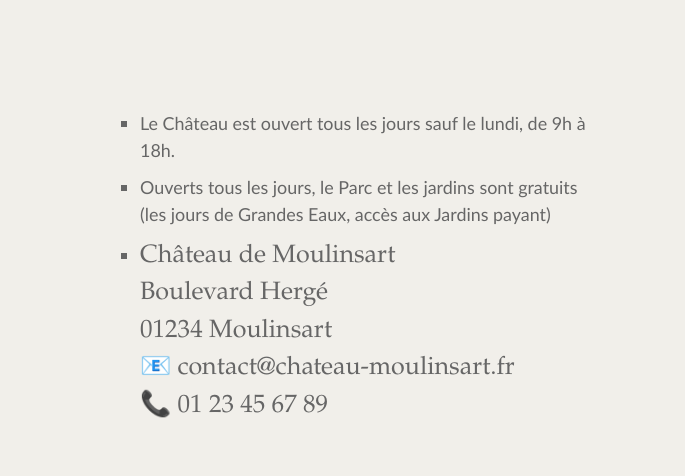
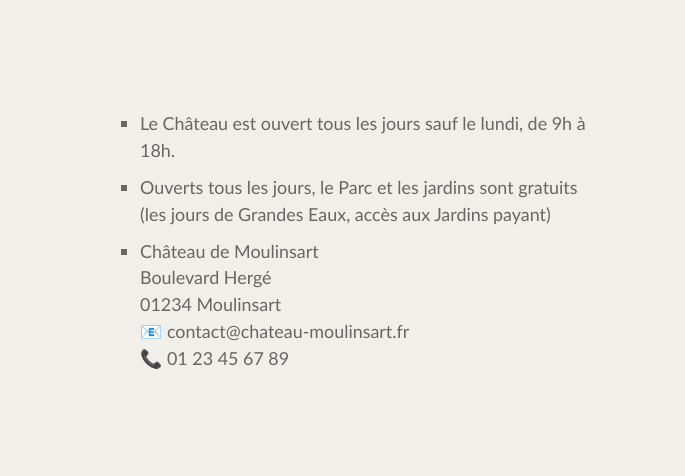
Before and after one commit to R3C-0N/exam-tlw-2021, a plain HTML site: page index.html in a window 1280 px wide. Shown: the part 2588-3064 px from the top of the page, 0-685 px from the left. Drawn offline with Linux system fonts and the light colour scheme; some packages are replaced by stand-ins of ours.

Commit message:
detail css + FIX: address font

```diff
--- a/index.html
+++ b/index.html
@@ -63,16 +63,14 @@
                 <li>Le Château est ouvert tous les jours sauf le lundi, de 9h à 18h.</li>
                 <li>Ouverts tous les jours, le Parc et les jardins sont gratuits <br>(les jours de Grandes Eaux, accès aux Jardins payant)</li>
                 <li>
-                    <p>Château de Moulinsart</p>
-                    <p>Boulevard Hergé</p>
-                    <p>01234 Moulinsart</p>
-                    <p><a href="mailto:contact@chateau-moulinsart.fr">contact@chateau-moulinsart.fr</a></p>
-                    <p><a href="tel:0123456789">01 23 45 67 89</a></p>
+                    Château de Moulinsart<br/>
+                    Boulevard Hergé<br/>
+                    01234 Moulinsart<br/>
+                    <a href="mailto:contact@chateau-moulinsart.fr">contact@chateau-moulinsart.fr</a><br/>
+                    <a href="tel:0123456789">01 23 45 67 89</a>
                 </li>
             </ul>
-            <div id="carte">
-
-            </div>
+            <div id="carte"></div>
         </div>
     </section>
 
--- a/style.css
+++ b/style.css
@@ -35,6 +35,7 @@
     background-image: url("images/accueil.jpg");
     /* effet parallaxe */
     background-attachment: fixed;
+
     background-size: cover;
     background-position: center;
     background-repeat: no-repeat;
@@ -53,6 +54,7 @@
     background-image: url('images/actu.jpg');
     /* effet parallaxe */
     background-attachment: fixed;
+
     background-size: cover;
     background-position: center;
     background-repeat: no-repeat;
@@ -66,6 +68,10 @@
 #carte {
     height: 300px;
     width: 400px;
+}
+
+#contenu-visites ul{
+    margin-bottom: 100px;
 }
 
 /* CODE FOURNIS */
```
